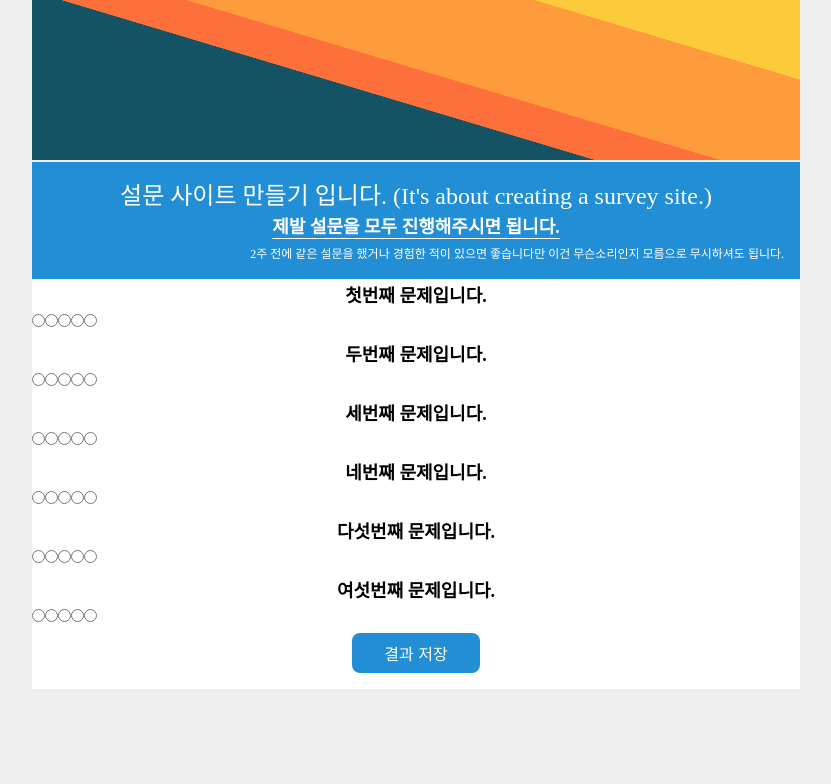
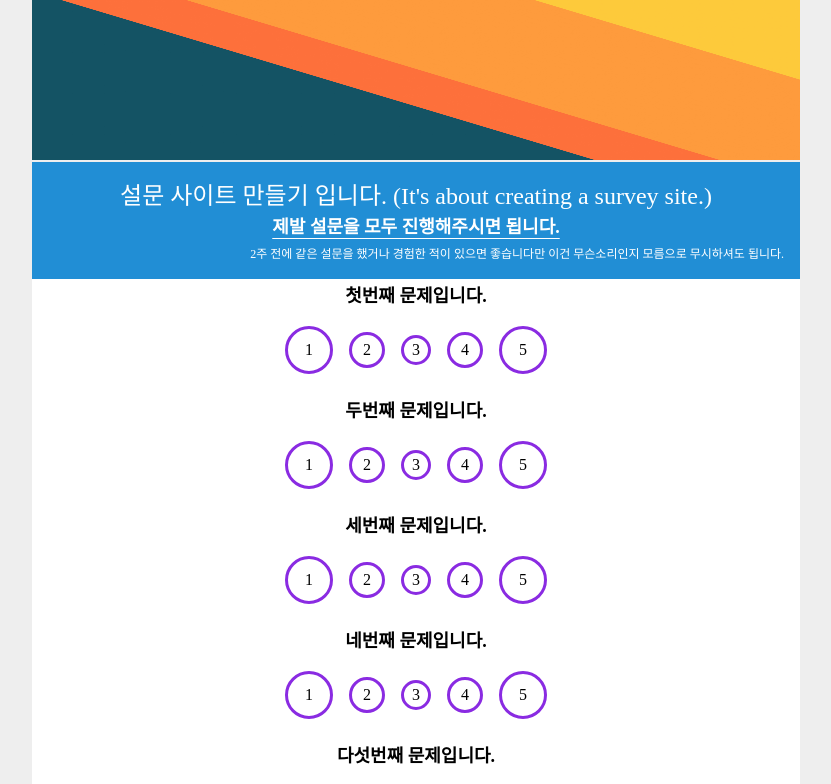
Before and after one commit to jmeno1011/survey-temp, a Next.js app: page /survey in a window 1280 px wide. Shown: the top 784 px of the page, without its empty margins (224-1055 px from the left). Built offline with nearby package versions, Linux system fonts and the light colour scheme.

Commit message:
add radio btn style

```diff
--- a/src/components/survey/Question/Question.module.css
+++ b/src/components/survey/Question/Question.module.css
@@ -7,9 +7,45 @@
   font-weight: 600;
 }
 .btnGroup {
+  padding: 1rem;
   display: flex;
+  justify-content: center;
+  align-items: center;
+  gap: 1rem;
 }
-.btnGroup input {
-  display: inline-block;
+.btnGroup label {
+  border-radius: 50%;
+}
+.radioLabel input[type="radio"] {
+  display: none;
   padding: 1rem;
 }
+
+.btnGroup label:first-child,
+.btnGroup label:last-child {
+  height: 48px;
+  width: 48px;
+  display: flex;
+  justify-content: center;
+  align-items: center;
+  border: 3px solid blueviolet;
+}
+
+.btnGroup label:nth-child(2),
+.btnGroup label:nth-child(4) {
+  height: 36px;
+  width: 36px;
+  display: flex;
+  justify-content: center;
+  align-items: center;
+  border: 3px solid blueviolet;
+}
+
+.btnGroup label:nth-child(3) {
+  height: 30px;
+  width: 30px;
+  display: flex;
+  justify-content: center;
+  align-items: center;
+  border: 3px solid blueviolet;
+}
--- a/src/components/survey/Question/Question.tsx
+++ b/src/components/survey/Question/Question.tsx
@@ -23,9 +23,13 @@ const Question = ({
       <h3 className={styles.title}>{questionTitle}</h3>
       <div className={styles.btnGroup}>
         {scoreRange.map((score) => (
-          <div key={`${questionId}_${score.id}`}>
-            <input type={"radio"} name="" />
-          </div>
+          <label
+            className={styles.radioLabel}
+            key={`${questionId}_${score.id}`}
+          >
+            {score.score}
+            <input type={"radio"} name={questionId} />
+          </label>
         ))}
       </div>
     </div>
```
Also changed, not shown: src/data/question.ts (+28 -0 lines).
